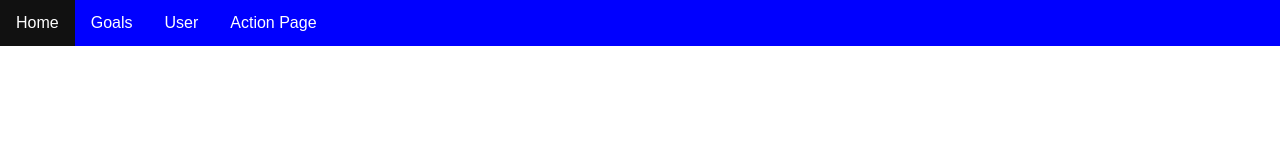
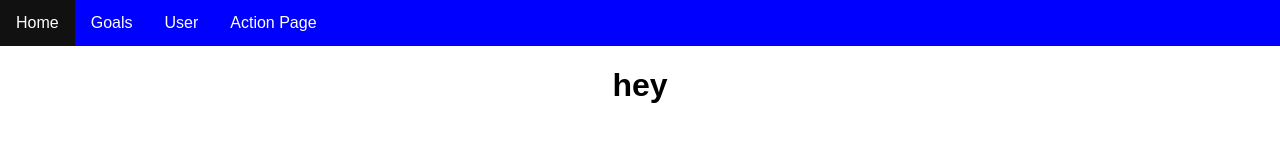
Before and after one commit to Jadenpoole3/Project4, a React (Create React App) app in the folder client/: page /UserPage/1 in a window 1280 px wide. Shown: the top 160 px of the page. Built offline with nearby package versions, Linux system fonts and the light colour scheme.

Commit message:
got my user to have a page

```diff
--- a/client/src/App.js
+++ b/client/src/App.js
@@ -6,6 +6,8 @@ import HomePage from './components/HomePage'
 import GoalPage from './components/GoalPage'
 import ActionPage from './components/ActionPage'
 import UserPage from './components/UserPage'
+import IdPage from './components/IdPage'
+
 
 
 
@@ -18,8 +20,10 @@ class App extends Component {
        <Router>
 
        <Switch>
+
       <Route exact path="/" component={HomePage} />
       <Route exact path="/UserPage" component={UserPage} />
+      <Route exact path="/UserPage/:id" component={IdPage} />
       <Route exact path="/GoalPage" component={GoalPage}/>
       <Route exact path="/ActionPage" component={ActionPage}/>
 
--- a/client/src/components/HomePage.js
+++ b/client/src/components/HomePage.js
@@ -1,5 +1,16 @@
 import React, { Component } from 'react';
 import axios from 'axios'
+import styled from 'styled-components';
+import { BrowserRouter as Router, Switch, Route, Link } from 'react-router-dom'
+
+const Quote = styled.div`
+text-aign:center;
+display: flex;
+justify-content: space-between;
+margin:auto;
+text-size: 70px;
+`
+
 
 
 class HomePage extends Component {
@@ -12,6 +23,7 @@ class HomePage extends Component {
 
     getAllQuotes = async () => {
         const res = await axios.get('')
+        this.setState({quotes: res.data})
     }
     render() {
         return (
--- /dev/null
+++ b/client/src/components/IdPage.js
@@ -0,0 +1,13 @@
+import React, { Component } from 'react';
+
+class IdPage extends Component {
+    render() {
+        return (
+            <div>
+              <h1>hey </h1>
+            </div>
+        );
+    }
+}
+
+export default IdPage;
--- a/client/src/components/UserPage.js
+++ b/client/src/components/UserPage.js
@@ -21,7 +21,7 @@ class UserPage extends Component {
             <div>
                 <h1> User Page</h1>
                 {this.state.users.map(user => (
-          <Link key={user._id} to={`/${user._id}`}>
+          <Link key={user.id} to={`/${user.id}`}>
                 <h3> Name: {user.name}</h3>
                 <h3> Age: {user.age}</h3>
                 <h3> Image: {user.image_url}</h3>
```
